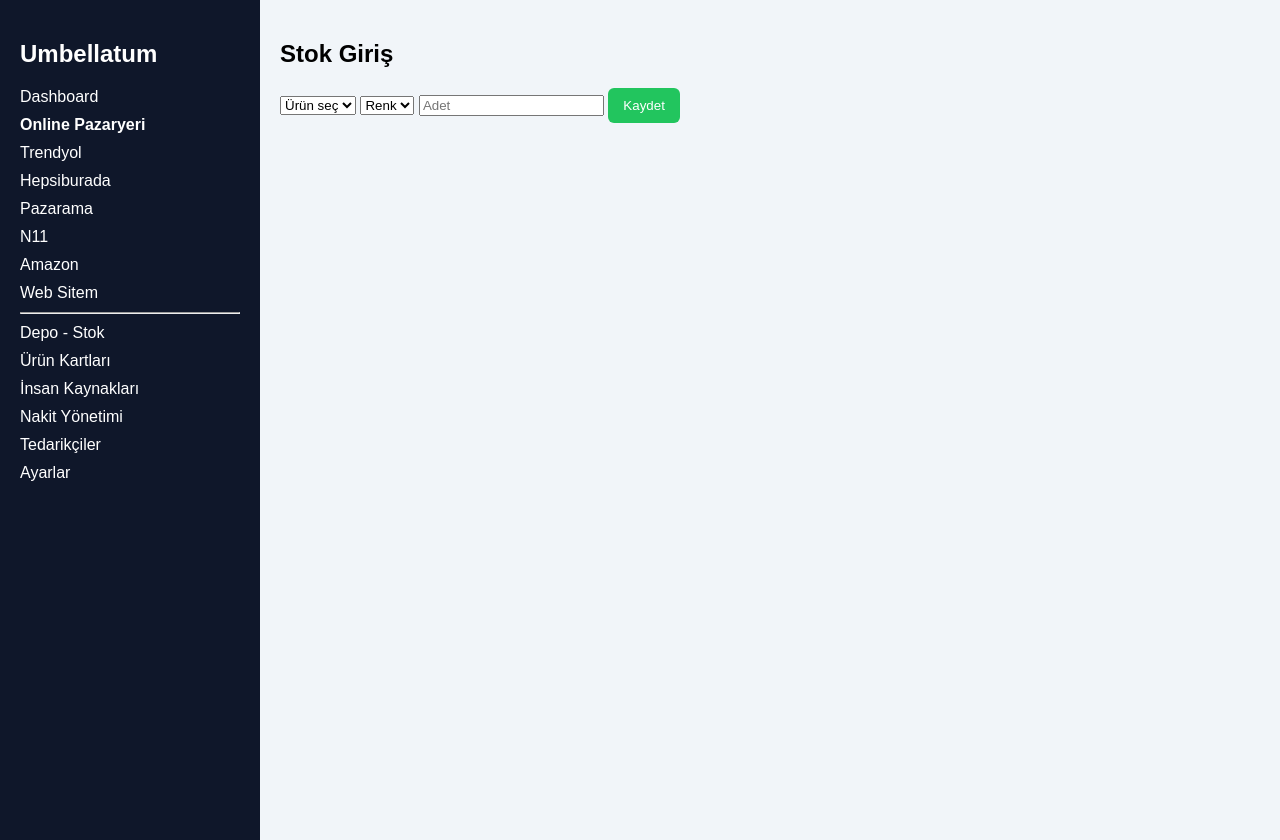
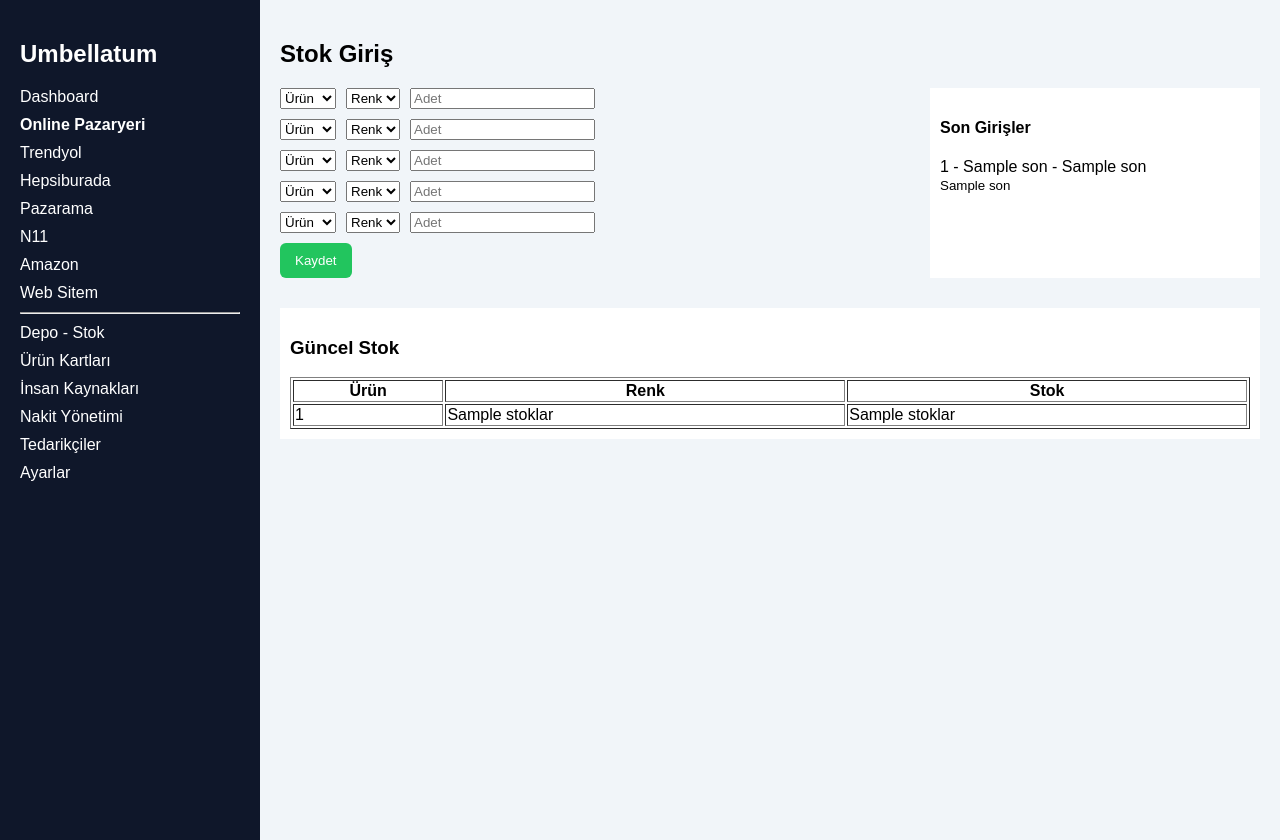
Before and after one commit to umbellatum54/stok-api, a Flask app: template templates/stok_giris.html in a window 1280 px wide. Run offline with Flask 3, Linux system fonts and the light colour scheme; the template is opened without the code that fills it: most values are stand-ins (such as "Sample title", 1, 10 or a date in 2020).

Commit message:
Update stok_giris.html

```diff
--- a/templates/stok_giris.html
+++ b/templates/stok_giris.html
@@ -3,32 +3,88 @@
 
 <h2>Stok Giriş</h2>
 
+<div style="display:flex; gap:30px;">
+
+<!-- SOL: GİRİŞ -->
+<div style="flex:2;">
+
 <form method="POST" onsubmit="return confirm('Kaydedilsin mi?')">
 
-<select name="urun" onchange="renkGetir(this)">
-<option>Ürün seç</option>
+{% for i in range(1,6) %}
+<div style="margin-bottom:10px; display:flex; gap:10px;">
+
+<select name="urun{{i}}" onchange="renkGetir(this,'renk{{i}}')">
+<option>Ürün</option>
 {% for u in urun_dict.keys() %}
 <option value="{{u}}">{{u}}</option>
 {% endfor %}
 </select>
 
-<select name="renk" id="renk">
+<select name="renk{{i}}" id="renk{{i}}">
 <option>Renk</option>
 </select>
 
-<input name="adet" type="number" placeholder="Adet">
+<input name="adet{{i}}" type="number" placeholder="Adet">
+
+</div>
+{% endfor %}
 
 <button class="btn green">Kaydet</button>
 
 </form>
 
+</div>
+
+
+<!-- SAĞ: SON KAYIT -->
+<div style="flex:1; background:white; padding:10px;">
+<h4>Son Girişler</h4>
+
+{% for s in son %}
+<p>
+{{s[0]}} - {{s[1]}} - {{s[2]}} <br>
+<small>{{s[3]}}</small>
+</p>
+{% endfor %}
+
+</div>
+
+</div>
+
+
+<!-- ALT: STOK -->
+<div style="margin-top:30px; background:white; padding:10px;">
+
+<h3>Güncel Stok</h3>
+
+<table border="1" width="100%">
+<tr>
+<th>Ürün</th>
+<th>Renk</th>
+<th>Stok</th>
+</tr>
+
+{% for s in stoklar %}
+<tr>
+<td>{{s[0]}}</td>
+<td>{{s[1]}}</td>
+<td>{{s[2]}}</td>
+</tr>
+{% endfor %}
+
+</table>
+
+</div>
+
+
 <script>
 const data = {{ urun_dict | tojson }};
 
-function renkGetir(el){
-    let r = document.getElementById("renk");
+function renkGetir(el, hedef){
+    let r = document.getElementById(hedef);
     r.innerHTML="";
 
+    if(data[el.value]){
         data[el.value].forEach(x=>{
             let o=document.createElement("option");
             o.value=x;
@@ -36,6 +92,7 @@ function renkGetir(el){
             r.appendChild(o);
         });
     }
+}
 </script>
 
 {% endblock %}
```
Lines whose indentation alone changed are shown as unchanged.
